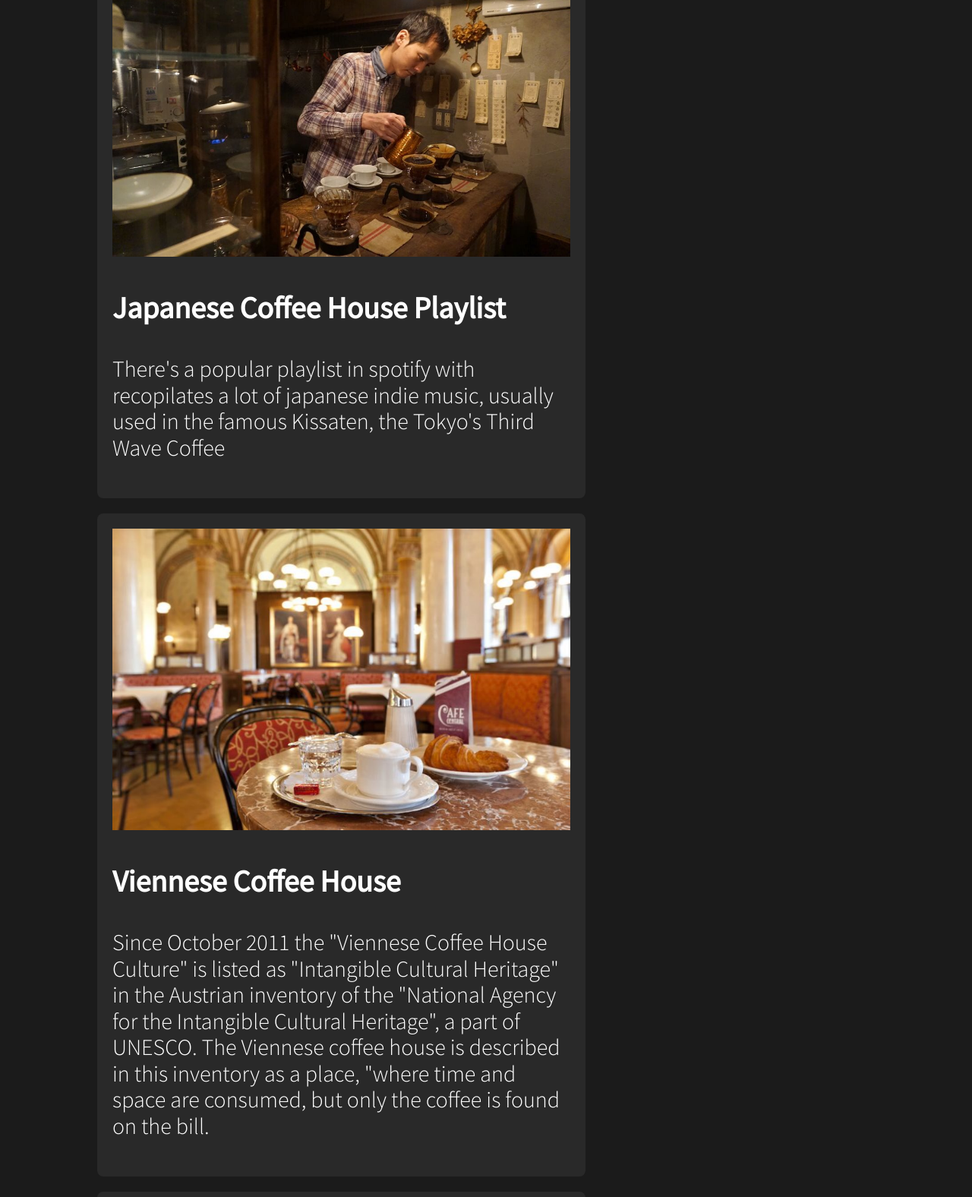
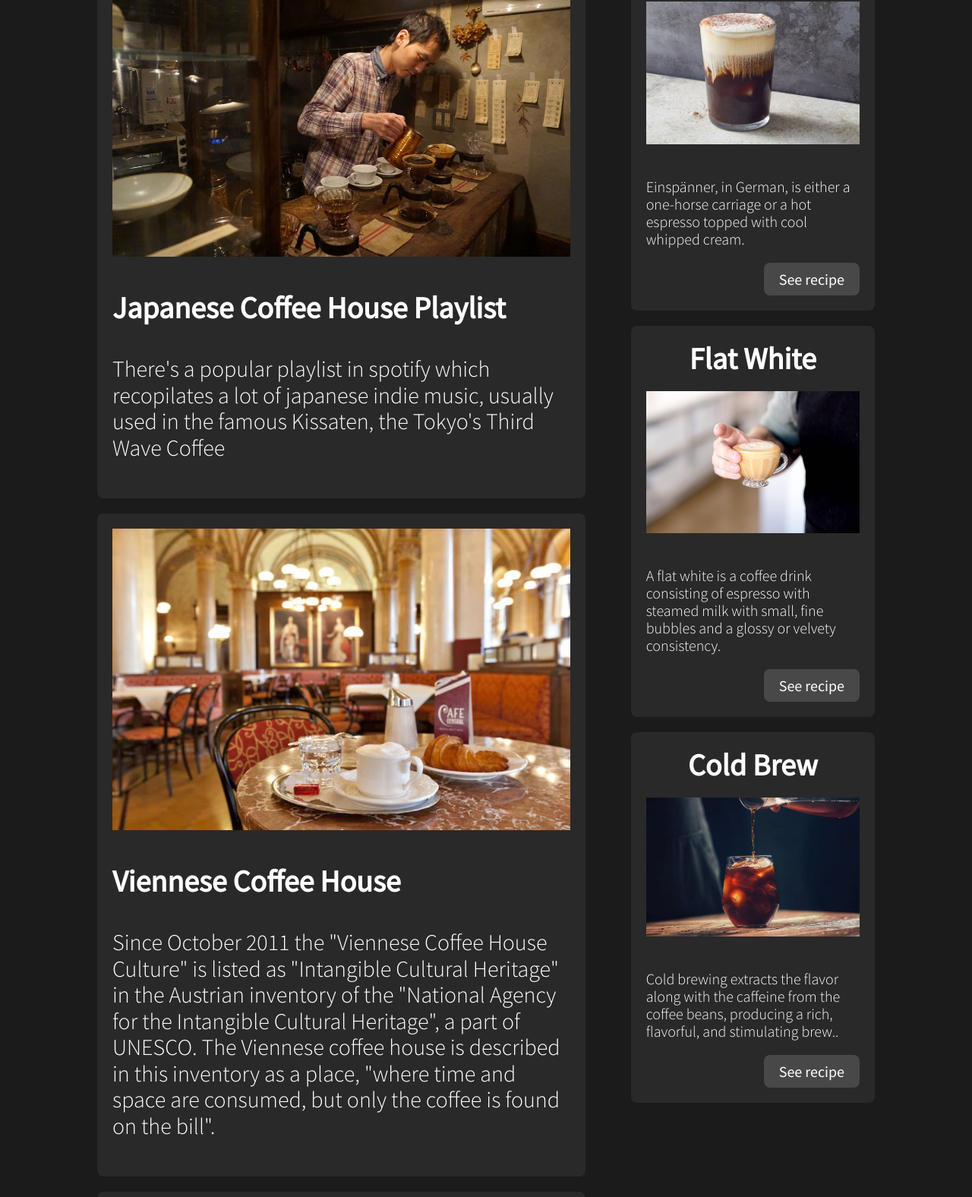
Before and after one commit to vinsmake/MidnightCoffee, a plain HTML site: page index.html in a window 1280 px wide. Shown: the part 588-2164 px from the top of the page at 76% size. Drawn offline with nearby package versions, Linux system fonts and the light colour scheme.

Commit message:
chore | recipes zone finished

```diff
--- a/css/styles.css
+++ b/css/styles.css
@@ -187,13 +187,13 @@ a { /* a dash-line and color reset */
 }
 
 @media (max-width: 920px) {
-    .blog__courses {
+    .blog__recipes {
         grid-row: 1 / 1;
     }
 }
 
 .blog__article,
-.blog__course {
+.blog__recipe {
     background-color: var(--ashes);
     padding: 1rem;
     border-radius: 8px;
@@ -201,7 +201,7 @@ a { /* a dash-line and color reset */
 }
 /* --START--BLOG__ARTICLES-- */
 
-.blog__article__img--src {
+.blog__article--img {
     width: 100%;
 }
 .blog__article__info--title {
@@ -213,7 +213,35 @@ a { /* a dash-line and color reset */
     font-weight: lighter;
 }
 /* --END--BLOG__ARTICLES-- */
-/* --START--BLOG__COURSES-- */
+/* --START--BLOG__RECIPES-- */
+.blog__recipe {
 
-/* --END--BLOG__COURSES-- */
+}
+
+.blog__recipe--title {
+    text-align: center;
+    font-size: 2rem;
+    margin: 0;
+}
+
+.blog__recipe--img {
+    width: 100%;
+    margin: 1rem auto;
+}
+
+.blog__recipe--legend {
+    font-weight: lighter;
+}
+
+.blog__recipe--button {
+    background-color: var(--light);
+    color: var(--white);
+    display: flex;
+    margin: 0rem 0rem 0rem auto;
+    padding: 0.5rem 1rem;
+    border: none;
+    border-radius: 8px;
+    cursor: pointer;
+}
+/* --END--BLOG__RECIPES-- */
 /* --END--BLOG-- */
--- a/index.html
+++ b/index.html
@@ -19,7 +19,7 @@
             </a>
             <nav class="header__nav__navegation">
                 <a href="pages/blog.html" class="header__nav__navegation--link">Blog</a>
-                <a href="pages/courses.html" class="header__nav__navegation--link">Courses</a>
+                <a href="pages/recipes.html" class="header__nav__navegation--link">recipes</a>
                 <a href="pages/about.html" class="header__nav__navegation--link">About</a>
                 <a href="pages/contact.html" class="header__nav__navegation--link">Contact</a>
             </nav>
@@ -34,35 +34,29 @@
         <h2 class="blog--title">Our Blog</h2>
         <a href="#">
             <article class="blog__article">
-                <div class="blog__article__img">
-                    <img class="blog__article__img--src" src="images/playlist.jpg" alt="kissaten_coffee_house">
+                    <img class="blog__article--img" src="images/playlist.jpg" alt="kissaten_coffee_house">
                     <!-- Source: https://perfectdailygrind.com/2015/09/third-wave-coffee-japanese-kissaten-more-similar-than-you-think/ -->
-                </div>
                 <div class="blog__article__info">
                     <h3 class="blog__article__info--title">Japanese Coffee House Playlist</h3>
-                    <p class="blog__article__info--legend">There's a popular playlist in spotify with recopilates a lot of
+                    <p class="blog__article__info--legend">There's a popular playlist in spotify which recopilates a lot of
                         japanese indie music, usually used in the famous Kissaten, the Tokyo's Third Wave Coffee</p>
                 </div>
             </article>
         </a>
         <a href="#">
             <article class="blog__article">
-                <div class="blog__article__img">
-                    <img class="blog__article__img--src" src="images/viennese.jpg" alt="viennese_coffee_house">
+                    <img class="blog__article--img" src="images/viennese.jpg" alt="viennese_coffee_house">
                     <!-- Source: https://gettingontravel.com/coffee-house-culture-in-vienna/ -->
-                </div>
                 <div class="blog__article__info">
                     <h3 class="blog__article__info--title">Viennese Coffee House</h3>
-                    <p class="blog__article__info--legend">Since October 2011 the "Viennese Coffee House Culture" is listed as "Intangible Cultural Heritage" in the Austrian inventory of the "National Agency for the Intangible Cultural Heritage", a part of UNESCO. The Viennese coffee house is described in this inventory as a place, "where time and space are consumed, but only the coffee is found on the bill.</p>
+                    <p class="blog__article__info--legend">Since October 2011 the "Viennese Coffee House Culture" is listed as "Intangible Cultural Heritage" in the Austrian inventory of the "National Agency for the Intangible Cultural Heritage", a part of UNESCO. The Viennese coffee house is described in this inventory as a place, "where time and space are consumed, but only the coffee is found on the bill".</p>
                 </div>
             </article>
         </a>
         <a href="#">
             <article class="blog__article">
-                <div class="blog__article__img">
-                    <img class="blog__article__img--src" src="images/koji.jpg" alt="Koji_fermented_coffee">
+                    <img class="blog__article--img" src="images/koji.jpg" alt="Koji_fermented_coffee">
                     <!-- Source: https://mtpak.coffee/2021/12/rise-koji-fermented-coffee/ -->
-                </div>
                 <div class="blog__article__info">
                     <h3 class="blog__article__info--title">Koji Fermented Coffee</h3>
                     <p class="blog__article__info--legend">Finally, an alternative to the exorbitantly expensive Kopi luwak & Black Ivory Coffee: Koji-fermented coffee. Koji is the fungus which makes possible the sake and miso, now, koji is making possible a new fermented coffee style with flavours that we asosiate with beer and wine.</p>
@@ -70,8 +64,27 @@
             </article>
         </a>
     </main>
-    <aside class="blog__courses">
-        <h2 class="blog--title">Our Courses</h2>
+    <aside class="blog__recipes">
+        <h2 class="blog--title">Recipes</h2>
+        <article class="blog__recipe">
+            <h3 class="blog__recipe--title">Iced Einspänner</h3>
+            <img class="blog__recipe--img" src="images/einspanner.jpg"> <!-- Source: https://cooking.nytimes.com/recipes/1022403-iced-einspanner -->
+            <p class="blog__recipe--legend">Einspänner, in German, is either a one-horse carriage or a hot espresso topped
+                with cool whipped cream.</p>
+            <button type="button" class="blog__recipe--button">See recipe</button>
+        </article>
+        <article class="blog__recipe">
+            <h3 class="blog__recipe--title">Flat White</h3>
+            <img class="blog__recipe--img" src="images/flat.jpg"> <!-- Source: https://perfectdailygrind.com/es/2018/12/14/que-es-un-flat-white-y-que-lo-distingue-de-un-latte/ -->
+            <p class="blog__recipe--legend">A flat white is a coffee drink consisting of espresso with steamed milk with small, fine bubbles and a glossy or velvety consistency.</p>
+            <button type="button" class="blog__recipe--button">See recipe</button>
+        </article>
+        <article class="blog__recipe">
+            <h3 class="blog__recipe--title">Cold Brew</h3>
+            <img class="blog__recipe--img" src="images/cold.jpg">
+            <p class="blog__recipe--legend">Cold brewing extracts the flavor along with the caffeine from the coffee beans, producing a rich, flavorful, and stimulating brew..</p>
+            <button type="button" class="blog__recipe--button">See recipe</button>
+        </article>
     </aside>
     </div>
 <!-- --END--HEADER-- -->
```
Also changed, not shown: images/cold.jpg (added), images/einspanner.jpg (added), images/flat.jpg (added).
